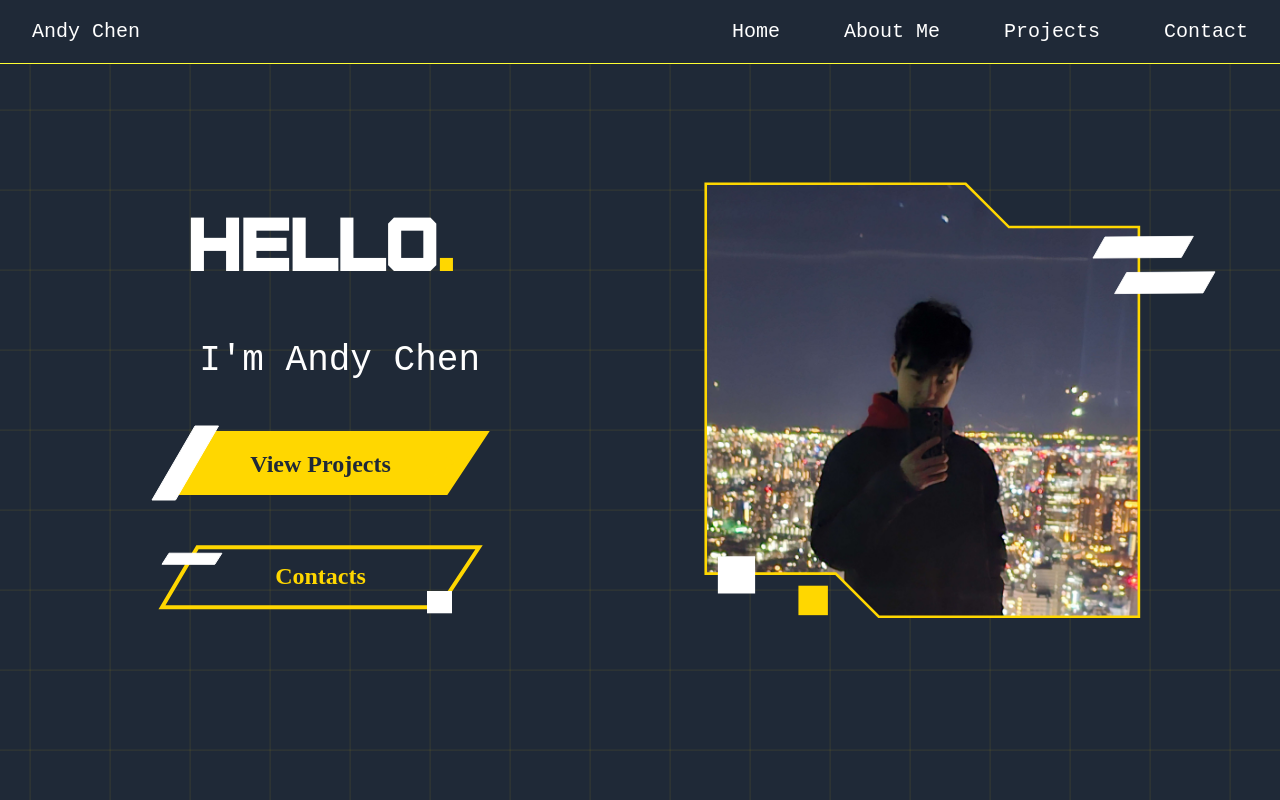
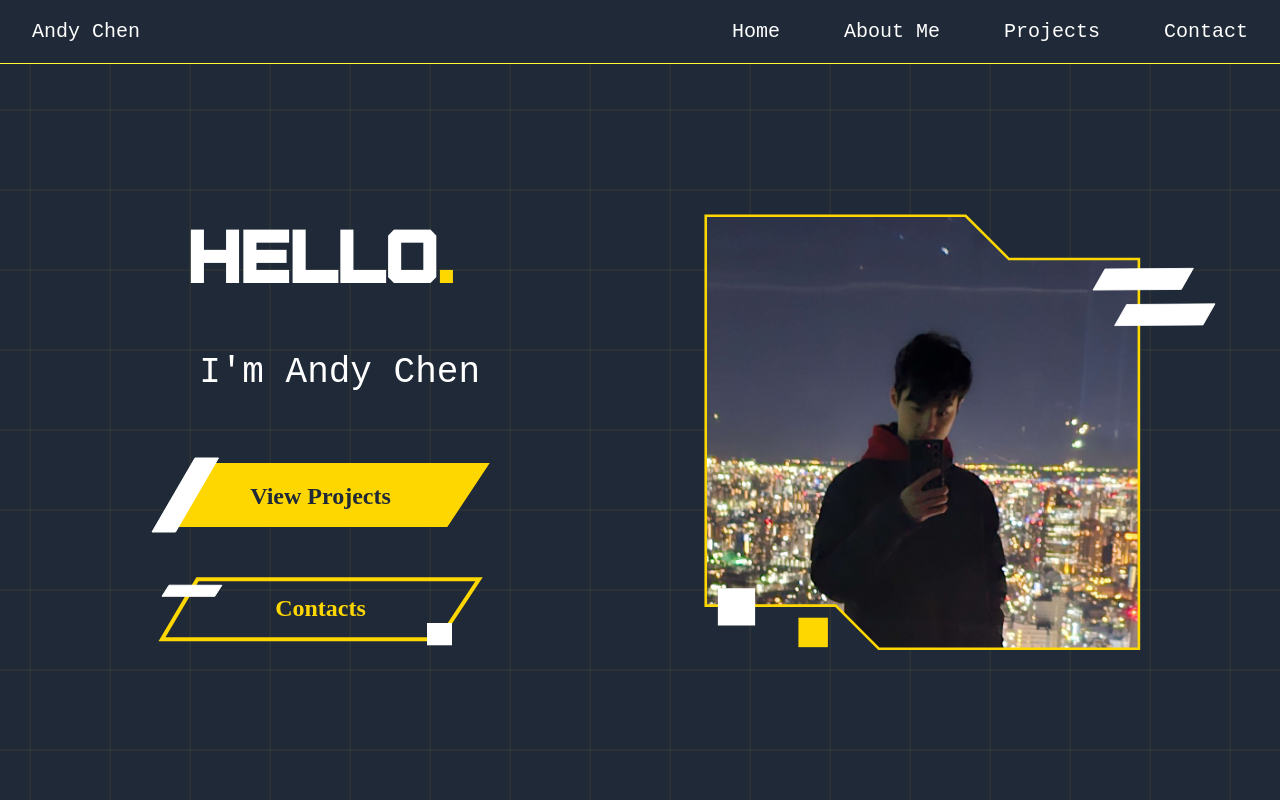
Before and after one commit to andy02chen/portfolio_site, a React (Vite) app in the folder portfolio/: page / in a window 1280 px wide. Built offline with nearby package versions, Linux system fonts and the light colour scheme; a web font is replaced by a local one.

Commit message:
changed some height on home screen

```diff
--- a/portfolio/src/App.tsx
+++ b/portfolio/src/App.tsx
@@ -38,9 +38,9 @@ function App() {
 
   return (
     <main className="min-h-dvh w-full bg-[var(--dark-blue)] text-[var(--white)]
-      grid-background
+      grid-background pt-[73px] lg:pt-16
     ">
-      <nav className="font-ubuntu w-full lg:h-16 border-b border-[var(--light-yellow)] bg-[var(--dark-blue)] fixed top-0 z-50">
+      <nav className="font-ubuntu w-full lg:h-16 border-b border-[var(--light-yellow)] bg-[var(--dark-blue)] fixed top-0 left-0 right-0 z-50">
 
         {/* Mobile Nav Bar */}
         <div className={`lg:hidden w-full
--- a/portfolio/src/Home.tsx
+++ b/portfolio/src/Home.tsx
@@ -8,7 +8,7 @@ type HomeProps = {
 export default function Home({ setNav }: HomeProps) {
 
   return(
-    <section className="w-full h-screen flex flex-row justify-center items-center">
+    <section className="w-full min-h-[calc(100vh-73px)] lg:min-h-[calc(100vh-64px)] flex flex-col lg:flex-row justify-center items-center">
       {/* Left Div */}
       <div className="w-1/2 h-3/4 flex flex-1 items-center justify-center flex-col gap-16 2xl:gap-4 select-none">
         {/* Text div */}
```
